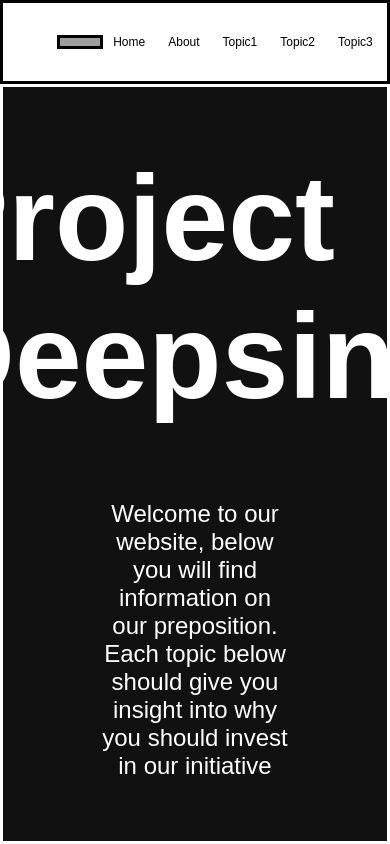
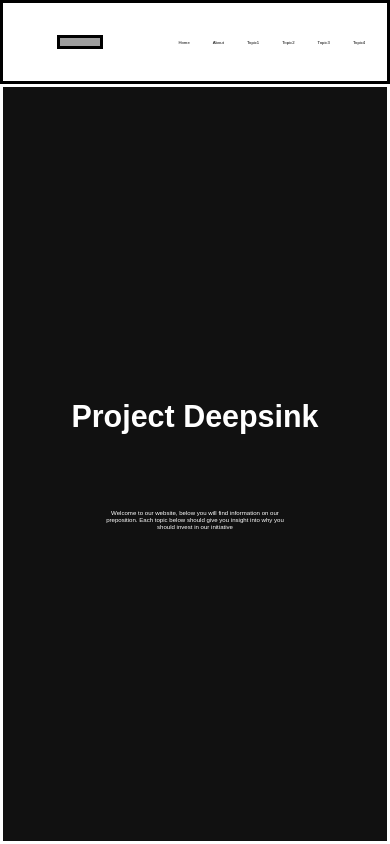
Before and after one commit to Andrews3002/Project_Deepsink_Website, a React (Vite) app: page / in a window 390 px wide. Built offline with nearby package versions, Linux system fonts and the light colour scheme; grey boxes are pictures that could not be loaded.

Commit message:
making the font size  responsive

```diff
--- a/src/App.css
+++ b/src/App.css
@@ -6,10 +6,6 @@
     font-weight: 400;
     font-style: normal;
     z-index: 1;
-}
-
-html{
-    font-size: 12px;
 }
 
 html, body, #root {
@@ -63,6 +59,7 @@ body{
     justify-content: center;
     gap: 10%;
     list-style: none;
+    font-size: 1.4rem;
 }
 
 .liveParticleBackground{
@@ -100,7 +97,6 @@ body{
     background: transparent;
 }
 
-
 #homeSection h1{
     font-size: 10rem;
     font-weight: 700;
--- a/src/main.tsx
+++ b/src/main.tsx
@@ -2,9 +2,30 @@ import { StrictMode } from 'react'
 import { createRoot } from 'react-dom/client'
 import './App.css'
 import App from './App.tsx'
+
 
 createRoot(document.getElementById('root')!).render(
   <StrictMode>
     <App />
   </StrictMode>,
 )
+
+function adjustRootFontSize() {
+    const baseWidth = 1920; // your design width (change as needed)
+    const baseFontSize = 15; // default root font size
+
+    // scale proportionally with width
+    let newFontSize = (window.innerWidth / baseWidth) * baseFontSize;
+
+    // set a minimum and maximum size if you want
+    // newFontSize = Math.max(12, Math.min(newFontSize, 20));
+
+    document.documentElement.style.fontSize = newFontSize + "px";
+    // document.documentElement.style.fontSize = baseFontSize + "px"; // set to base font size for now
+}
+
+// Run on page load
+window.addEventListener("DOMContentLoaded", adjustRootFontSize);
+
+// Run on resize
+window.addEventListener("resize", adjustRootFontSize);
```
